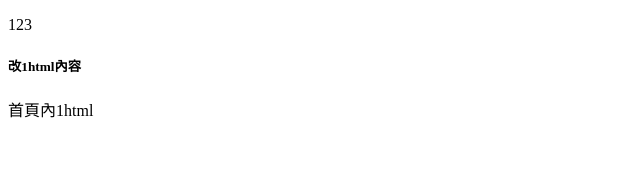
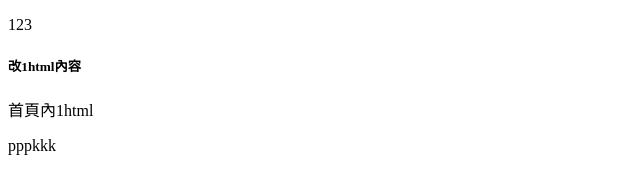
Before and after one commit to AliangWu1125/GuardSea, a plain HTML site: page 1.html in a window 1280 px wide. Shown: the full height of the page, 0-640 px from the left. Drawn offline with Linux system fonts and the light colour scheme.

Commit message:
1htmlpppkkk

```diff
--- a/1.html
+++ b/1.html
@@ -9,5 +9,6 @@
     <p>123</p>
     <h5>改1html內容</h5>
     <div>首頁內1html</div>
+    <p>pppkkk</p>
 </body>
 </html>
```
